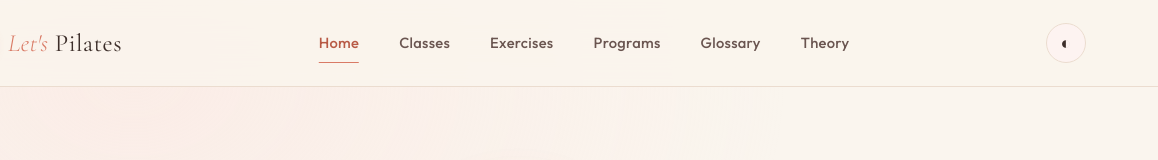
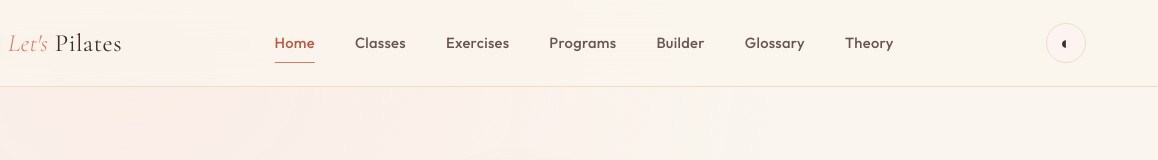
Before and after one commit to Ramikaze/Let-s-Pilates, a plain HTML site: page index.html in a window 1280 px wide. Shown: the top 160 px of the page, 122-1280 px from the left. Drawn offline with nearby package versions, Linux system fonts and the light colour scheme.

Commit message:
liens builder ajouté

```diff
--- a/index.html
+++ b/index.html
@@ -15,6 +15,7 @@
       <a href="classes.html">Classes</a>
       <a href="exercises.html">Exercises</a>
       <a href="programs.html">Programs</a>
+      <a href="course-builder.html">Builder</a>
       <a href="glossary.html">Glossary</a>
       <a href="theory.html">Theory</a>
     </nav>
```
Also changed, not shown: class.html (+1 -0 lines), classes.html (+1 -0 lines), exercise.html (+1 -0 lines), exercises.html (+1 -0 lines), glossary.html (+1 -0 lines), program.html (+1 -0 lines), programs.html (+1 -0 lines), theory.html (+1 -0 lines).
